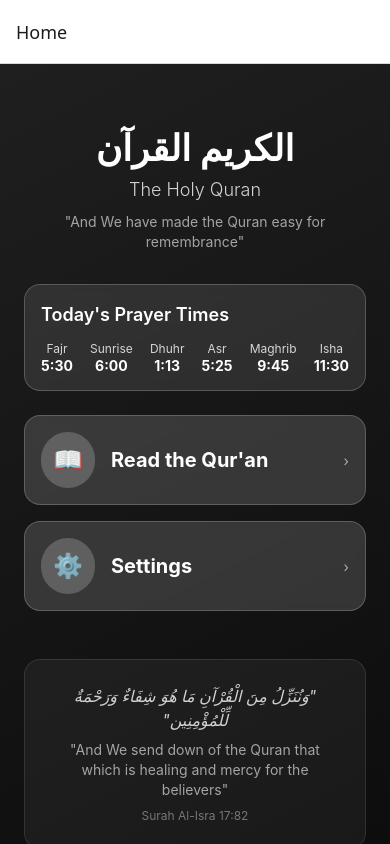
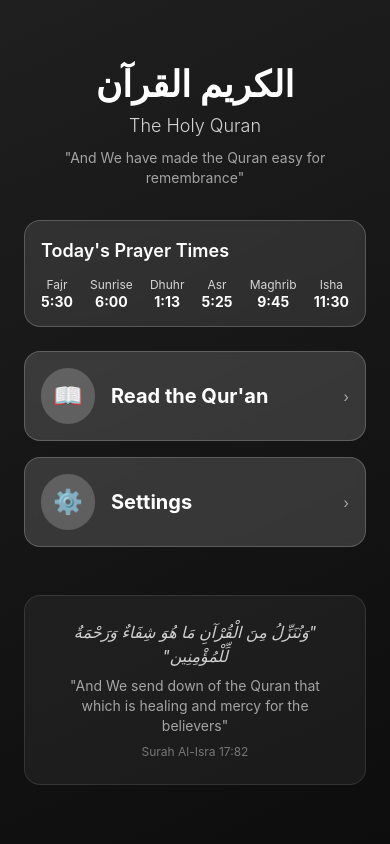
Before and after one commit to Saher-Anwar/Advanced_Quran_App, a React Native app in the folder frontend/: screen /Home in a window 390 px wide. Built offline with nearby package versions, Linux system fonts and the light colour scheme.

Commit message:
Removed header appearing on each page

```diff
--- a/frontend/navigation/AppNavigator.tsx
+++ b/frontend/navigation/AppNavigator.tsx
@@ -1,9 +1,9 @@
-import { createNativeStackNavigator } from "@react-navigation/native-stack";
-import { RootStackParamList } from "./navigation";
-import { NavigationContainer } from "@react-navigation/native";
-import HomeScreen from "../screens/HomeScreen";
-import ChapterScreen from "../screens/ChapterScreen";
-import ChapterListScreen from "../screens/ChapterListScreen";
+import { createNativeStackNavigator } from '@react-navigation/native-stack';
+import { RootStackParamList } from './navigation';
+import { NavigationContainer } from '@react-navigation/native';
+import HomeScreen from '../screens/HomeScreen';
+import ChapterScreen from '../screens/ChapterScreen';
+import ChapterListScreen from '../screens/ChapterListScreen';
 
 const Stack = createNativeStackNavigator<RootStackParamList>();
 
@@ -13,9 +13,8 @@ const AppNavigator = () => {
       <Stack.Navigator
         initialRouteName="Home"
         screenOptions={{
-          headerShown: true,
-        }}
-      >
+          headerShown: false,
+        }}>
         <Stack.Screen name="Home" component={HomeScreen} />
         <Stack.Screen name="ChapterList" component={ChapterListScreen} />
         <Stack.Screen name="Chapter" component={ChapterScreen} />
```
